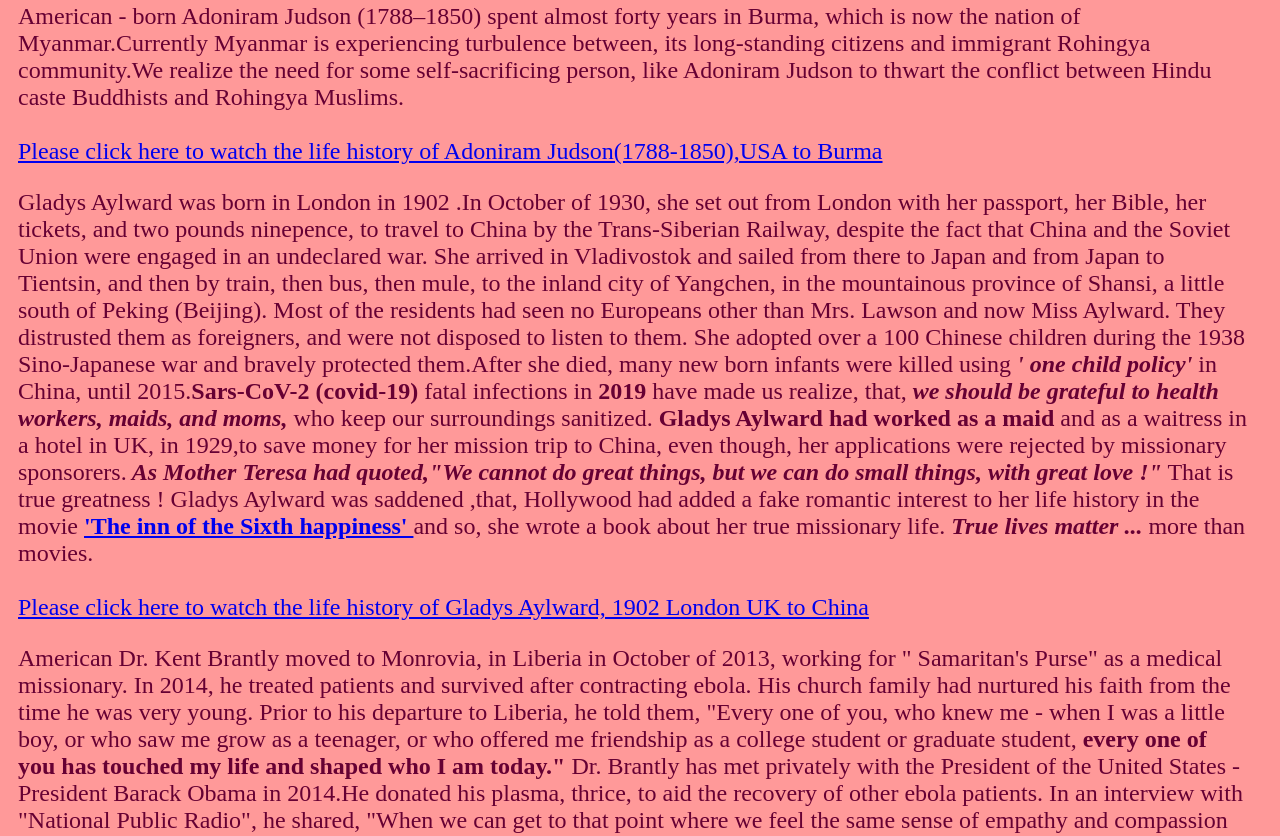
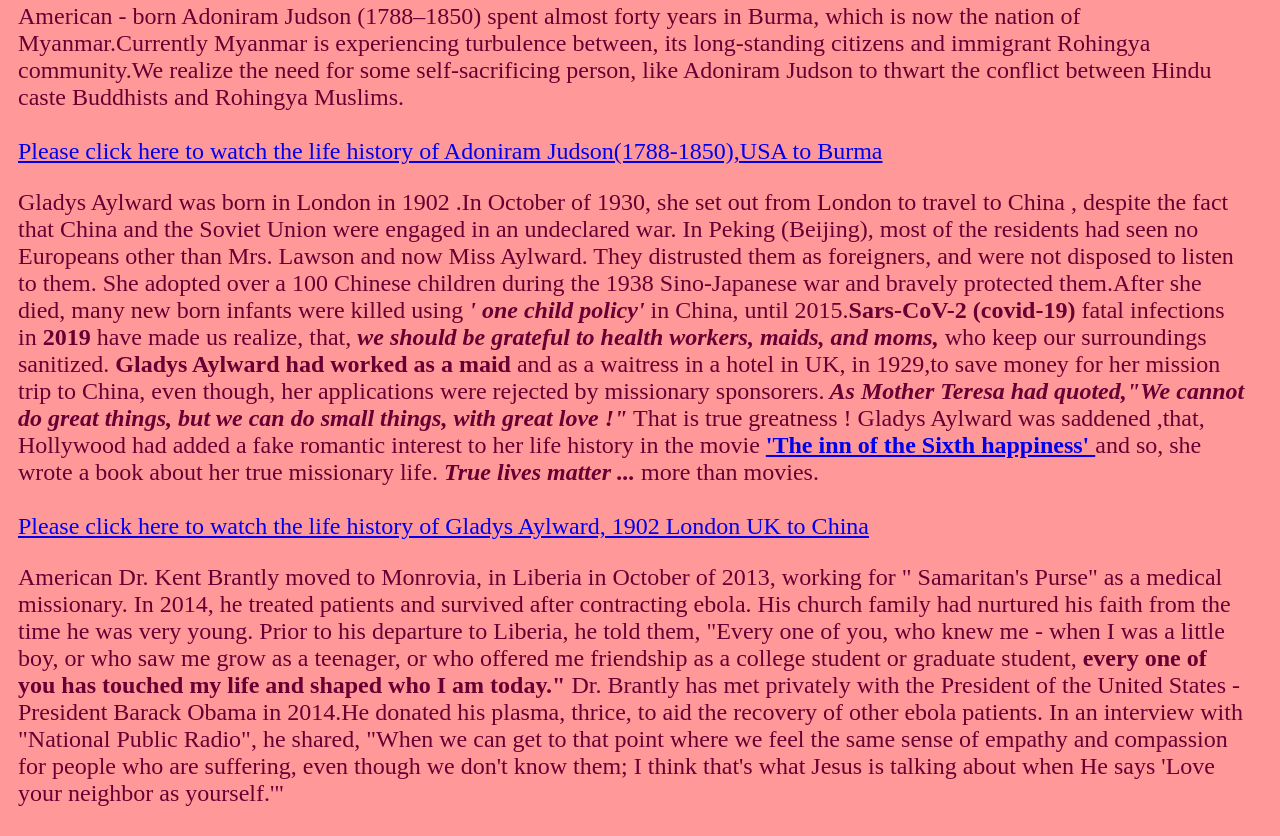
Before and after one commit to STL-LC101-January-22/assignment-4-html-me-something-Hannah2020M, a website: page index.html in a window 1280 px wide. Shown: the part 7516-8352 px from the top of the page. Drawn offline with Linux system fonts and the light colour scheme.

Commit message:
grammar check

```diff
--- a/index.html
+++ b/index.html
@@ -23,7 +23,9 @@
       <br><br><br>
       <a style="font-size:24px;" href="#OceanBreeze"> Ocean breeze</a> <br>
       <a style="font-size:24px;" href="#FightForTheFuture"> Fight for the future</a> <br>
-      <a style="font-size:24px;" href="https://stl-lc101-january-22.github.io/assignment-4-html-me-something-Hannah2020M/"> Git hub pages</a> <br>
+      <a style="font-size:24px;"
+         href="https://stl-lc101-january-22.github.io/assignment-4-html-me-something-Hannah2020M/"> Git hub pages</a>
+      <br>
 
       <section id="OceanBreeze">
 
@@ -369,32 +371,28 @@
          </div>
          <div id="Gladys Aylward"></div>
          <p>Gladys Aylward was born in London in 1902 .In October
-            of 1930, she set out from London with her passport,
-            her Bible, her tickets, and two pounds ninepence, to
-            travel to China by the Trans-Siberian Railway, despite
+            of 1930, she set out from London to
+            travel to China , despite
             the fact that China and the Soviet Union were engaged
-            in an undeclared war. She arrived in Vladivostok and
-            sailed from there to Japan and from Japan to Tientsin,
-            and then by train, then bus, then mule, to the inland
-            city of Yangchen, in the mountainous province of Shansi,
-            a little south of Peking (Beijing). Most of the residents
-            had seen no Europeans other than Mrs. Lawson and now Miss Aylward. They distrusted them as foreigners, and
+            in an undeclared war. In Peking (Beijing), most of the residents
+            had seen no Europeans other than Mrs. Lawson and now Miss Aylward.
+            They distrusted them as foreigners, and
             were not disposed to listen to them.
             She adopted over a 100 Chinese children during the
             1938 Sino-Japanese war and bravely protected them.After she died,
             many new born infants were killed using <em><b> ' one child policy' </b></em> in China,
             until 2015.<b>Sars-CoV-2 (covid-19)</b> fatal infections in <b>2019</b> have made us realize, that,
-             <em><b>we should be grateful to health workers, maids, and moms, </b></em> who keep
+            <em><b>we should be grateful to health workers, maids, and moms, </b></em> who keep
             our surroundings sanitized. <b>Gladys Aylward had worked as a maid </b>
             and as a waitress in a hotel in UK, in 1929,to save money for her mission trip
             to China, even though, her applications were rejected by missionary sponsorers.<em><b>
-            As Mother Teresa had quoted,"We cannot do great things, but we can do small
-            things, with great love !"</b></em> That is true greatness ! Gladys Aylward
+                  As Mother Teresa had quoted,"We cannot do great things, but we can do small
+                  things, with great love !"</b></em> That is true greatness ! Gladys Aylward
             was saddened ,that, Hollywood had added a fake romantic interest to
             her life history in the movie
 
             <a style="font-size:24px;" href="https://www.youtube.com/watch?v=ugjILfF6ftE">
-            <b>'The inn of the Sixth happiness' </b></a> and so, she
+               <b>'The inn of the Sixth happiness' </b></a> and so, she
             wrote a book about her true missionary life. <em><b>True lives matter ... </b></em>
             more than movies.
             <br> <br>
@@ -587,7 +585,8 @@
             Let us not ruin our strong, <em><b>good foundation</b></em> to gain needless fame or <em><b>attention
                   !</b></em><br>
             I fervently hope that each of us, would avoid the fake <em><b>"glitter grease" </b></em> and make use of the
-            blessing of my <em><b>"Belize breeze" !</b></em>God bless America !God bless the USA, to be a blessing to the world today !!
+            blessing of my <em><b>"Belize breeze" !</b></em>God bless America !God bless the USA, to be a blessing to
+            the world today !!
             The sole purpose of women's rights is :
             <em><b> 'the common good of all'&nbsp !</b></em> <br><br> Isn't it horrifying, that, medical doctors,
             actually used leeches, in the
```
